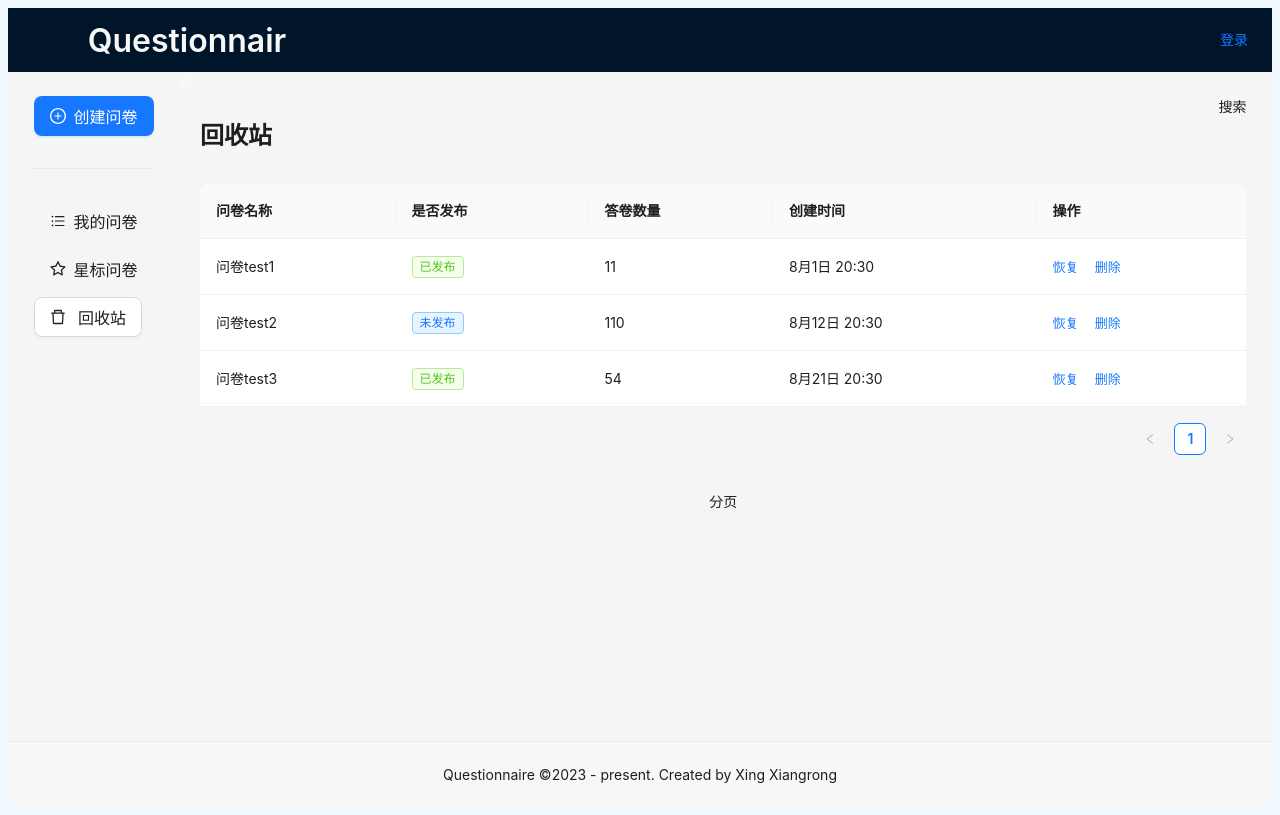
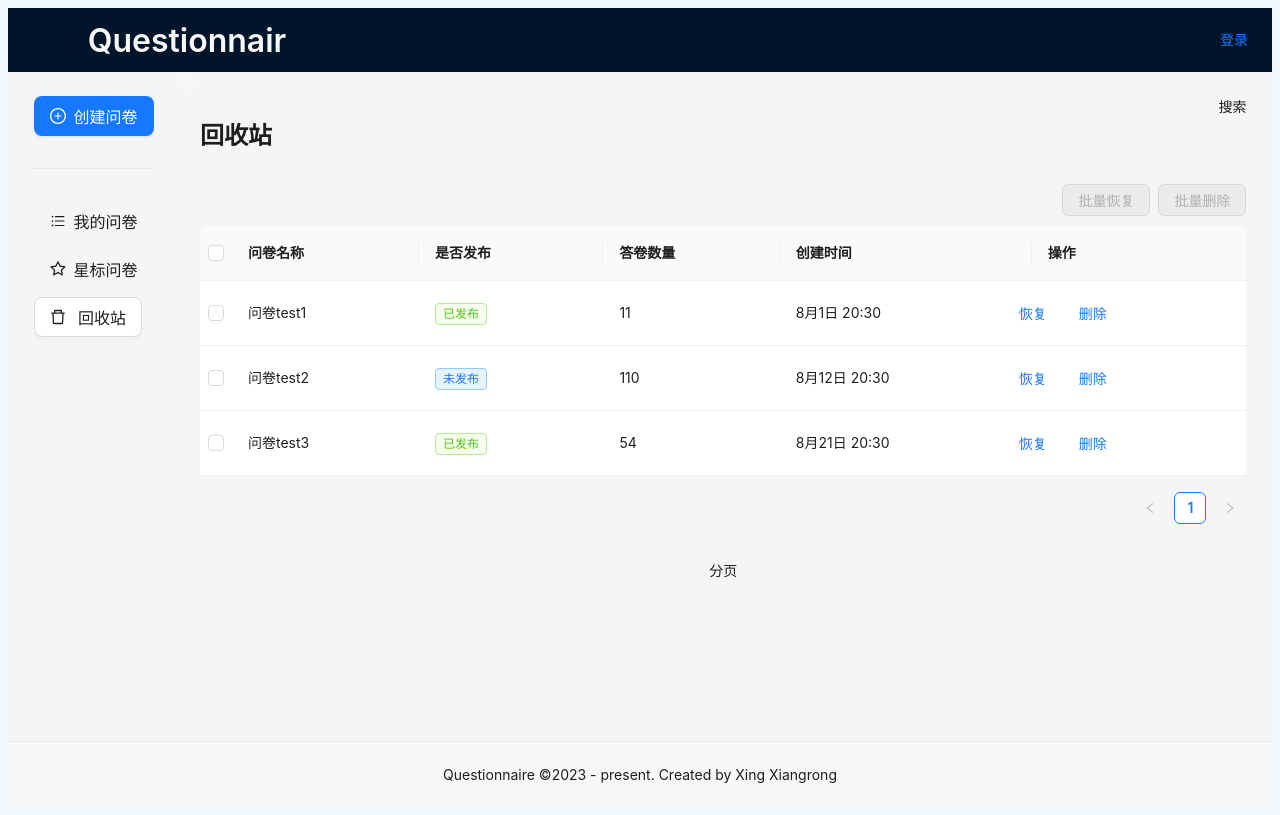
Before and after one commit to XingXiangrong124/questionnaire, a React (Vite) app: page /management/rubbish in a window 1280 px wide. Built offline with nearby package versions, Linux system fonts and the light colour scheme.

Commit message:
add:回收站单多选恢复/删除

```diff
--- a/src/components/RubbishTable.tsx
+++ b/src/components/RubbishTable.tsx
@@ -1,6 +1,7 @@
-import { FC } from 'react';
-import { Table, Tag, Space } from 'antd';
+import { FC, useState } from 'react';
+import { Table, Tag, Space, Button, Modal, message } from 'antd';
 import Column from 'antd/es/table/Column';
+import { ExclamationCircleTwoTone } from '@ant-design/icons';
 const columnsTable = [
   {
     title: '问卷名称',
@@ -24,21 +25,21 @@ const columnsTable = [
 ];
 const data = [
   {
-    key: '1',
+    _id: 'q1',
     name: '问卷test1',
     isPublished: true,
     answerCount: 11,
     createAt: '8月1日 20:30',
   },
   {
-    key: '2',
+    _id: 'q2',
     name: '问卷test2',
     isPublished: false,
     answerCount: 110,
     createAt: '8月12日 20:30',
   },
   {
-    key: '3',
+    _id: 'q3',
     name: '问卷test3',
     isPublished: true,
     answerCount: 54,
@@ -46,8 +47,53 @@ const data = [
   },
 ];
 const RubbishTable: FC = () => {
+  const [selectedItems, setSelectedItems] = useState<string[]>([]);
+  const [deleteOpen, setDeleteOpen] = useState(false);
+  const [loading, setLoading] = useState(false);
+  const [messageApi, contextHolder] = message.useMessage();
+  const rowSelection = {
+    onChange: (selectedRowKeys: React.Key[]) => {
+      setSelectedItems(selectedRowKeys as string[]);
+    },
+  };
+  const showWarn = () => {
+    setDeleteOpen(true);
+  };
+  const handleOk = () => {
+    setLoading(true);
+    setTimeout(() => {
+      setDeleteOpen(false);
+      setLoading(false);
+      messageApi.open({
+        type: 'success',
+        content: '彻底删除成功',
+      });
+    }, 1000);
+  };
+  const handleCancel = () => {
+    setDeleteOpen(false);
+  };
   return (
-    <Table dataSource={data}>
+    <>
+      {contextHolder}
+      <div style={{ display: 'flex', justifyContent: 'flex-end', marginBottom: '10px' }}>
+        <Space>
+          <Button type="primary" disabled={selectedItems.length === 0}>
+            批量恢复
+          </Button>
+          <Button danger disabled={selectedItems.length === 0} onClick={showWarn}>
+            批量删除
+          </Button>
+        </Space>
+      </div>
+      <Table
+        dataSource={data}
+        rowKey={q => q._id}
+        rowSelection={{
+          type: 'checkbox',
+          ...rowSelection,
+        }}
+      >
         {columnsTable.map(item => {
           const { title, dataIndex, render } = item;
           return (
@@ -55,6 +101,7 @@ const RubbishTable: FC = () => {
               title={title}
               dataIndex={dataIndex}
               render={value => (render ? render(value) : value)}
+              key={dataIndex}
             ></Column>
           );
         })}
@@ -62,13 +109,30 @@ const RubbishTable: FC = () => {
           title="操作"
           key="action"
           render={(_: any, record) => (
-          <Space size="middle">
-            <a style={{ fontSize: '13px' }}>恢复</a>
-            <a style={{ fontSize: '13px' }}>删除</a>
-          </Space>
+            <div style={{ marginLeft: '-45px' }}>
+              <Button type="link" style={{ fontSize: '14px' }}>
+                恢复
+              </Button>
+              <Button type="link" style={{ fontSize: '14px' }} onClick={showWarn}>
+                删除
+              </Button>
+            </div>
           )}
         />
       </Table>
+      <Modal
+        title={
+          <Space>
+            <ExclamationCircleTwoTone twoToneColor="#FFD700" style={{ fontSize: '20px' }} />
+            <span>确定要彻底删除此问卷吗？</span>
+          </Space>
+        }
+        open={deleteOpen}
+        onOk={handleOk}
+        confirmLoading={loading}
+        onCancel={handleCancel}
+      ></Modal>
+    </>
   );
 };
 export default RubbishTable;
```
Lines whose indentation alone changed are shown as unchanged.
